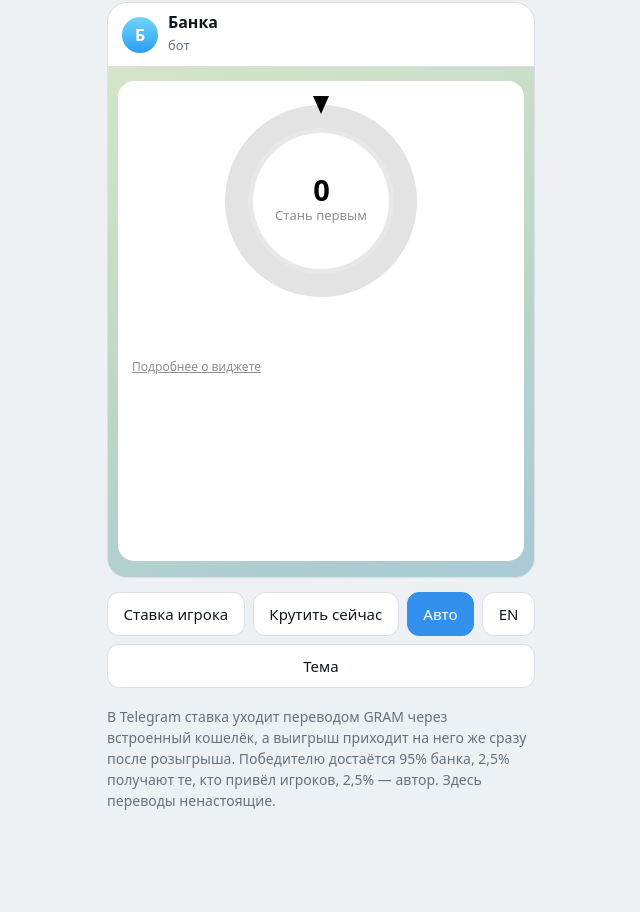
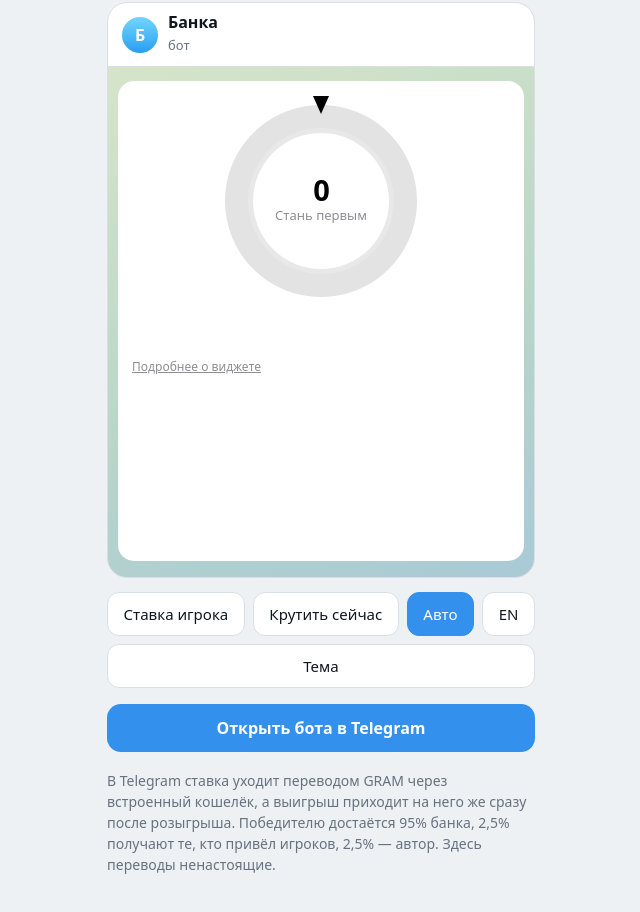
Before and after one commit to ANODs/gram-jackpot, a website: page docs/index.html in a window 1280 px wide. Shown: the part 204-1116 px from the top of the page, without its empty margins (319-959 px from the left). Before the commit the page ends 1055 px from the top, so only its background shows below. Drawn offline with Linux system fonts and the light colour scheme.

Commit message:
Demo page links to the bot
Co-Authored-By: Claude Fable 5.2 <noreply@anthropic.com>

```diff
--- a/docs/index.html
+++ b/docs/index.html
@@ -190,7 +190,7 @@ window.demo = {
 
 <script>
 // Ник бота без @. Пока пусто, кнопка «Открыть бота» скрыта.
-const BOT = '';
+const BOT = 'TheGramPotBot';
 const RULES = {
   ru: '<b>Как играть</b>Закинь GRAM в общий банк. Когда игроков двое, включается таймер, потом колесо выбирает одного: он забирает банк.<b>Шансы</b>Твой сектор равен твоей доле в банке. Больше закинул — выше шанс.<b>Кому сколько</b>Победителю 95%. 2,5% — тем, кто привёл игроков, 2,5% — автору.<b>Зови друзей</b>2,5% с каждой ставки приглашённых твои. Привёл: 3, заработано: 1.25 GRAM.<b>Честно</b>Хеш раунда a41c09e2… известен до старта. Проверка: /fair',
   en: '<b>How to play</b>Send GRAM to the shared pot. Once there are two players a timer starts, then the wheel picks one: they take the pot.<b>Odds</b>Your sector equals your share of the pot. Send more, win more often.<b>Who gets what</b>95% to the winner. 2.5% to those who invited the players, 2.5% to the author.<b>Invite friends</b>2.5% of every bet your invitees make is yours. Invited: 3, earned: 1.25 GRAM.<b>Fair</b>The round hash a41c09e2… is known before the start. Verify: /fair',
```
